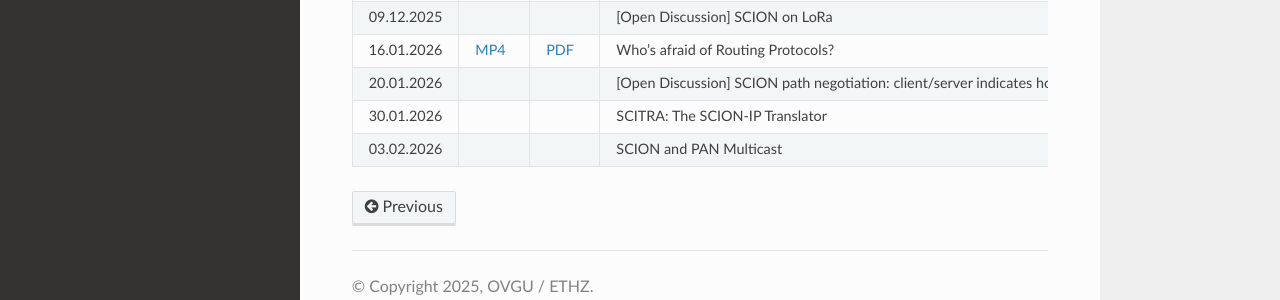
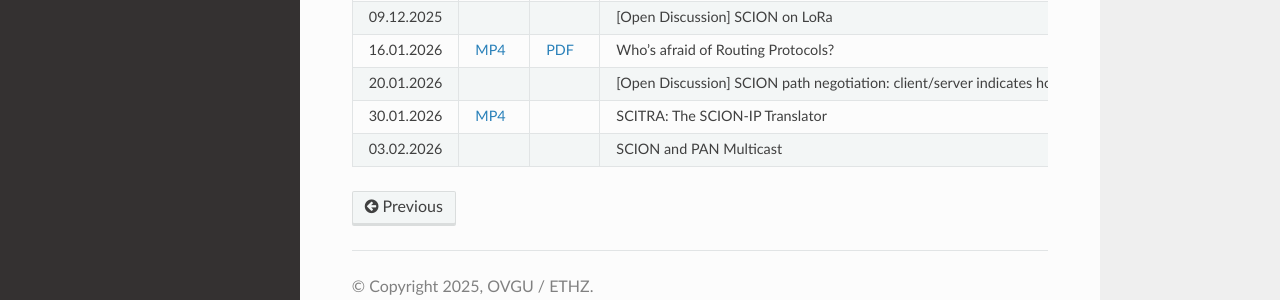
Before and after one commit to netsys-lab/scion-education-network-documentation, a Sphinx documentation site: the page built from docs/source/scion-research/meetings/past.rst, in a window 1280 px wide and 900 px high, scrolled down 752 px. Shown: the part 544-844 px from the top of the window. Built offline with Sphinx 7.4.7 and the Read the Docs theme 3.1.0, drawn with Linux system fonts in a browser that asks for light colours.

```diff
--- a/docs/source/scion-research/meetings/past.rst
+++ b/docs/source/scion-research/meetings/past.rst
@@ -226,11 +226,11 @@ We keep an archive of past SCION research meetings:
       - Jonghoon Kwon (ETH Zurich)
       -
     * - 30.01.2026
-      -
+      - `MP4 <https://drive.google.com/file/d/13u-StR_R_axdQL9v8kYVB0cHjuWnS6Iw/view?usp=sharing>`__
       -
       - SCITRA: The SCION-IP Translator
       - Lars-Christian Schulz (OVGU Magdeburg)
-      -
+      - `code <https://lcschulz.de/software/scitra-tun/>`__
     * - 03.02.2026
       -
       -
```
Also changed, not shown: other parts of docs/source/scion-research/meetings/past.rst (+1 -1 lines).
